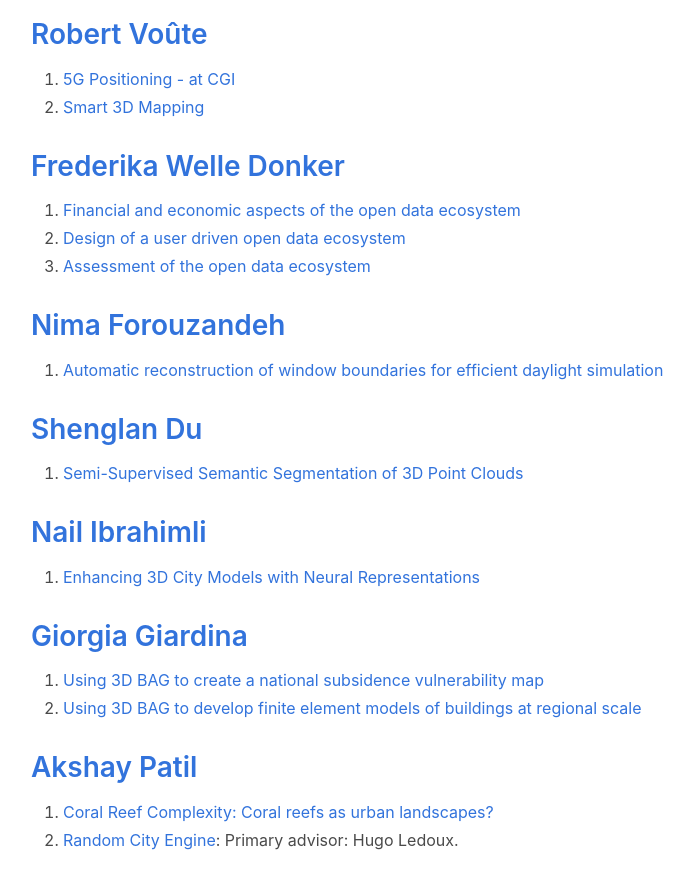
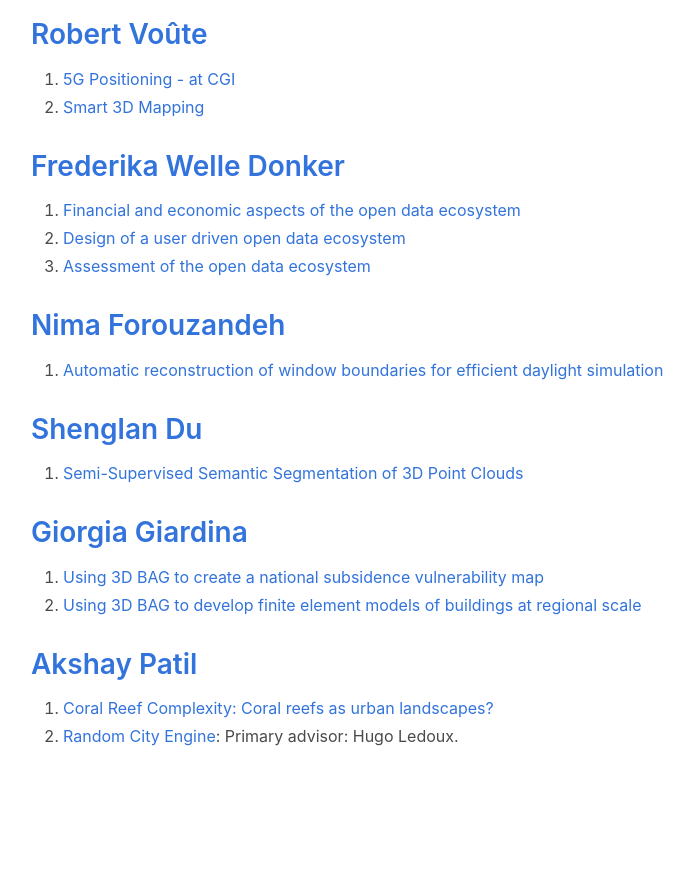
Before and after one commit to tudelft3d/geo2020, a Jekyll site: the page built from potentialtopics/index.md, in a window 1280 px wide and 900 px high, scrolled down 4217 px. Shown: the top 889 px of the window, without its empty margins (33-727 px from the left). Built offline with Jekyll 4.4.1, drawn with Linux system fonts in a browser that asks for light colours; nearby versions of some CDN libraries; after the commit the page ends 5013 px from its top, so only the background shows below that.

Commit message:
Update index.md
remove old thesis

```diff
--- a/potentialtopics/index.md
+++ b/potentialtopics/index.md
@@ -181,10 +181,6 @@ no more topics for this year
 1. [Semi-Supervised Semantic Segmentation of 3D Point Clouds](https://3d.bk.tudelft.nl/education/msctopics/#semi-supervised-semantic-segmentation-of-3d-point-clouds)
 
 
-## [Nail Ibrahimli](https://mirmix.github.io)
-1. [Enhancing 3D City Models with Neural Representations](https://3d.bk.tudelft.nl/education/msctopics/#enhancing-3d-city-models-with-neural-representations)
-
-
 ## [Giorgia Giardina ](https://www.tudelft.nl/en/ceg/about-faculty/departments/geoscience-engineering/sections/geo-engineering/staff/academic-staff/giardina-g)
 1. [Using 3D BAG to create a national subsidence vulnerability map](https://3d.bk.tudelft.nl/education/msctopics/#using-3d-bag-to-create-a-national-subsidence-vulnerability-map)
 2. [Using 3D BAG to develop finite element models of buildings at regional scale](https://3d.bk.tudelft.nl/education/msctopics/#using-3d-bag-to-develop-finite-element-models-of-buildings-at-regional-scale)
```
